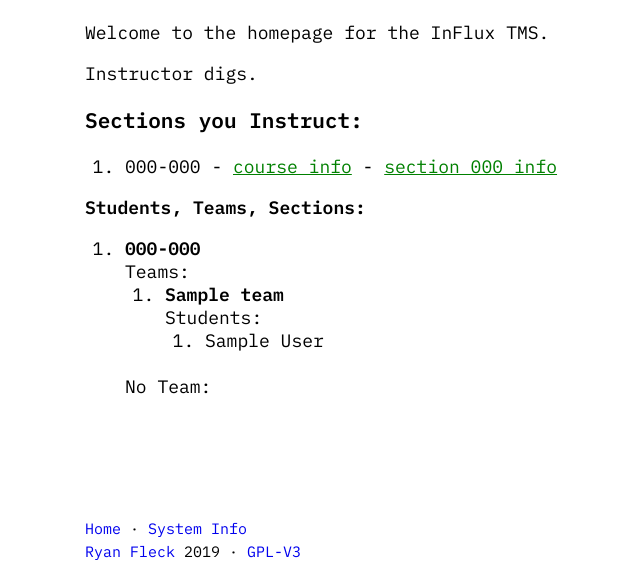
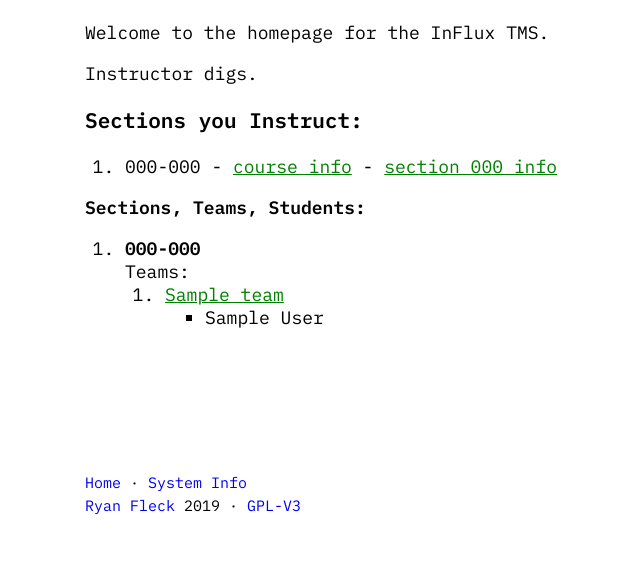
Before and after one commit to RyanFleck/Influx, a Django app: page /tms/landing/ in a window 1280 px wide. Shown: the part 267-852 px from the top of the page, without its empty margins (240-880 px from the left). After the commit the page ends 781 px from the top, so only its background shows below. Run offline with Django 3.2, Linux system fonts and the light colour scheme; a user stored in the database is signed in; tables that the repository leaves empty hold one stand-in row (values such as "Sample post"); parts of the project's set-up code (start-up, migrations or seed data) failed here and were passed over.

Commit message:
Completed requirement: visualize students' teams.

```diff
--- a/influx_tms/templates/tms/customlanding/instructor.html
+++ b/influx_tms/templates/tms/customlanding/instructor.html
@@ -12,37 +12,35 @@
     {% endfor %}
 </ol>
 
-<b>Students, Teams, Sections:</b>
+<b>Sections, Teams, Students:</b>
 
 <ol>
-    {% for section in user.instructor.instructing_sections.all %}
+    {% for blob in instructor_data %}
     <li>
-        <b>{{ section.course.course_code }}-{{ section.section_code }}</b>
+        <b>{{blob.name}}</b>
         <br>Teams:
         <ol>
-            {% for team in section.team_set.all %}
-            <li><b>{{ team.team_name  }}</b>
-                {% if team.student_set.count > 0 %}
-                <br>Students:
-                <ol>
-                    {% for student in team.student_set.all %}
-                    <li>{{ student.user.first_and_given_name }}</li>
-                    {% endfor %}
-
-                </ol>
-                {% else %}
-                <br>Team is empty.
-                {% endif %}
-            </li>
+            {% for team in blob.teams %}
+            <li><a href="{% url 'tms:teaminfo' team.id %}">{{team.team_name}}</a></li>
+            <ul>
+                {% for student in team.student_set.all %}
+                <li>{{student.user.first_and_given_name}}</li>
+                {% endfor %}
+            </ul>
             {% endfor %}
 
         </ol>
-        <br>No Team:
+
+        {% if blob.not_in_team.count > 0 %}
+        <br>Students Without a Team:
         <ol>
-            {% for student in students_without_team %}
-            <li>{{ student.user.first_and_given_name }}</li>
+            {% for student in blob.not_in_team %}
+            <li>{{student.user.first_and_given_name}}</li>
             {% endfor %}
+
         </ol>
+        {% endif %}
+        <br />
     </li>
     {% endfor %}
 </ol>
--- a/influx_tms/views.py
+++ b/influx_tms/views.py
@@ -18,13 +18,13 @@ class LandingView(LoginRequiredMixin, generic.TemplateView):
         context = super(LandingView, self).get_context_data(*args, **kwargs)
         context['message'] = 'Welcome to the homepage for the InFlux TMS.'
         context['user_section_info'] = self.get_user_section_info()
-        self.add_students_without_teams_to_context_by_course(context)
+        context['instructor_data'] = self.get_instructor_team_data()
         return context
 
     def get_user_section_info(self):
         pass
 
-    def add_students_without_teams_to_context_by_course(self, context):
+    def get_instructor_team_data(self):
         try:
             self.request.user.instructor
         except Instructor.DoesNotExist:
@@ -32,12 +32,23 @@ class LandingView(LoginRequiredMixin, generic.TemplateView):
 
         user = InfluxUser.objects.get(id=self.request.user.id)
         sections = user.instructor.instructing_sections.all()
+        structure = []
 
         for section in sections:
             teams = Team.objects.filter(section=section)
-            students = Student.objects.filter(course_sections=section).exclude(teams__in=teams).distinct()
-            context[ 'no_team_{}'.format(section.course.course_code ,section.section_code) ] = students
+            no_team = Student.objects.filter(
+                course_sections=section).exclude(teams__in=teams).distinct()
+            section_structure = {
+                'name': "{}-{}".format(section.course.course_code, section.section_code),
+                'section': section,
+                'teams': teams,
+                'not_in_team': no_team,
+            }
 
+            print(section_structure)
+            structure.append(dict(section_structure))
+
+        return structure
 
 
 class LoginView(generic.FormView):
```
